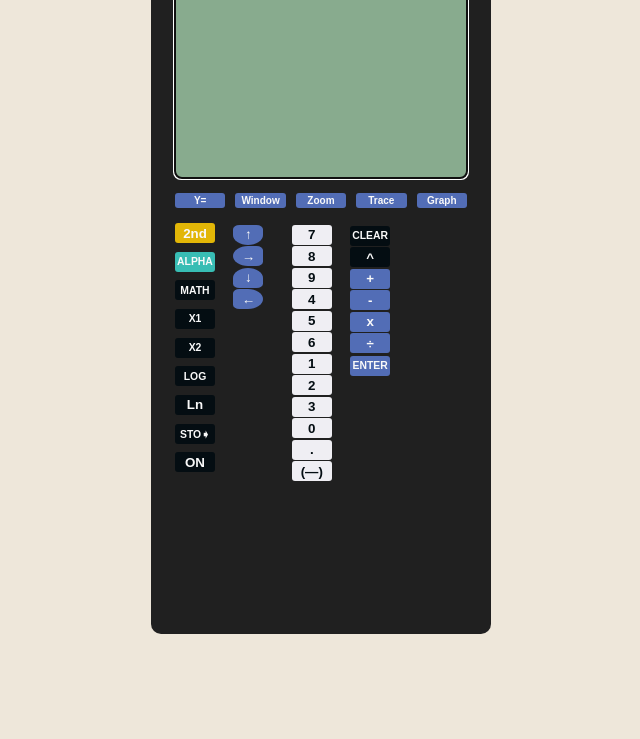
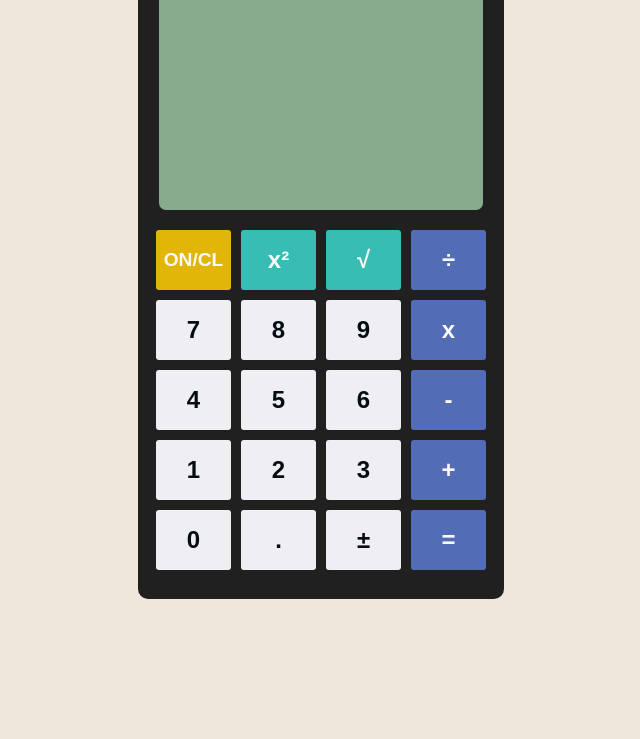
Before and after one commit to ZachJxyz/calculator, a plain HTML site: page index.html in a window 1280 px wide. Shown: the part 128-867 px from the top of the page, without its empty margins (319-959 px from the left). After the commit the page ends 800 px from the top, so only its background shows below. Drawn offline with Linux system fonts and the light colour scheme.

Commit message:
simplified

```diff
--- a/index.html
+++ b/index.html
@@ -3,9 +3,7 @@
 <head>
     <meta charset="UTF-8">
     <meta name="viewport" content="width=device-width, initial-scale=1.0">
-
     <link rel="stylesheet" href="style.css">
-
     <script src="scripts.js"></script>
 
     <title>MI-83 Plus</title>
@@ -19,58 +17,31 @@
             </div>
             <div class="calc-body">
                 <div class="calc-screen">
-                    <input class="screen" type="text" class="rq-form-element" autofocus/>
+                    <form>
+                        <input class="screen" type="number" name="calculator" id="calculator">
                 </div>
                 <div class="calc-buttons">
-                    <div class="btn-top">
-                        <button class="btn-top-button y">Y=</button>
-                        <button class="btn-top-button window">Window</button>
-                        <button class="btn-top-button zoom">Zoom</button>
-                        <button class="btn-top-button trace">Trace</button>
-                        <button class="btn-top-button graph">Graph</button>
-                    </div>
-                    <div class="calc-main">
-                        <div class="btn-func">
-                            <button class="btn-calc second">2nd</button>
-                            <button class="btn-calc alpha">ALPHA</button>
-                            <button class="btn-calc math">MATH</button>
-                            <button class="btn-calc x1">X1</button>
-                            <button class="btn-calc x2">X2</button>
-                            <button class="btn-calc log">LOG</button>
-                            <button class="btn-calc ln">Ln</button>
-                            <button class="btn-calc sto">STO➧</button>
-                            <button class="btn-calc on">ON</button>
-                        </div>
-                        <div class="btn-arrows">
-                            <button class="up">↑</button>
-                            <button class="right">→</button>
-                            <button class="down">↓</button>
-                            <button class="left">←</button>
-                        </div>
-                        <div class="btn-main">
-                            <button class="btn-calc seven">7</button>
-                            <button class="btn-calc eight">8</button>
-                            <button class="btn-calc nine">9</button>
-                            <button class="btn-calc four">4</button>
-                            <button class="btn-calc five">5</button>
-                            <button class="btn-calc six">6</button>
-                            <button class="btn-calc one">1</button>
-                            <button class="btn-calc two">2</button>
-                            <button class="btn-calc three">3</button>
-                            <button class="btn-calc zero">0</button>
-                            <button class="btn-calc decimal">.</button>
-                            <button class="btn-calc negative">(—)</button>
-                        </div>
-                        <div class="btn-math">
-                            <button class="btn-calc clear">CLEAR</button>
-                            <button class="btn-calc power">^</button>
-                            <button class="btn-calc add">+</button>
-                            <button class="btn-calc subtract">-</button>
-                            <button class="btn-calc multiply">x</button>
-                            <button class="btn-calc divide">÷</button>
-                            <button class="btn-calc enter">ENTER</button>
-                        </div>
-                    </div>
+                    <button type="clear" id="on" class="btn-calc on">ON/CL</button>
+                    <button type="button" id="square" class="btn-calc square">x²</button>
+                    <button type="button" id="square-root" class="btn-calc root">√</button>
+                    <button type="button" id="negative" class="btn-calc negative">±</button>
+                    <button type="button" id="seven" class="btn-calc seven">7</button>
+                    <button type="button" id="eight" class="btn-calc eight">8</button>
+                    <button type="button" id="nine" class="btn-calc nine">9</button>
+                    <button type="button" id="four" class="btn-calc four">4</button>
+                    <button type="button" id="five" class="btn-calc five">5</button>
+                    <button type="button" id="six" class="btn-calc six">6</button>
+                    <button type="button" id="one" class="btn-calc one">1</button>
+                    <button type="button" id="two" class="btn-calc two">2</button>
+                    <button type="button" id="three" class="btn-calc three">3</button>
+                    <button type="button" id="zero" class="btn-calc zero">0</button>
+                    <button type="button" id="decimal" class="btn-calc decimal">.</button>
+                    <button type="button" id="divide" class="btn-calc btn-math divide">÷</button>
+                    <button type="button" id="multiply" class="btn-calc btn-math multiply">x</button>
+                    <button type="button" id="subtract" class="btn-calc btn-math subtract">-</button>
+                    <button type="button" id="add" class="btn-calc btn-math add">+</button>
+                    <button type="button" id="submit" type="submit" class="btn-calc enter">=</button>
+                </form>
                 </div>
             </div>
         </div>
--- a/scripts.js
+++ b/scripts.js
@@ -0,0 +1,7 @@
+const btns = document.querySelectorAll('.btn-calc')
+
+btns.forEach(btn  => {
+    btns.addEventListener('click', event => {
+        console.log('hi')
+    })
+})
--- a/style.css
+++ b/style.css
@@ -40,33 +40,36 @@ body {
 
 /* <------------=== BUTTON STYLES ===----------------------> */
 
-.second {
+.second, .on {
     background-color: var(--second-button);
 }
 
-.alpha {
+.alpha, .clear, .root, .square {
     background-color: var(--alpha-button);
+    font-size: 1.5rem;
 }
 
-.enter, .alpha, .math, .log, .sto, .x1, .x2, .clear {
-    font-size: .65rem;
+.enter, .alpha, .on, .math, .log, .sto, .x1, .x2, .clear {
+    font-size: 1.2rem;
 }
 
 .decimal, .zero, .one, .two, .three,
 .four, .five, .six, .seven, .eight, .nine, .negative {
     background-color: var(--calc-buttons);
     color: var(--main-dark);
+    font-size: 1.5rem;
 }
 
 .add, .subtract, .multiply, .divide, .enter {
     background-color: var(--top-buttons);
+    font-size: 1.5rem;
 }
 
 .btn-calc {
     margin: 0;
     padding: 0;
-    height: 20px;
-    width: 40px;
+    height: 60px;
+    width: 75px;
 }
 
 .up,
@@ -120,11 +123,11 @@ button:hover,
 }
 
 .calculator {
-    padding: 10px;
+    padding: 7px;
     background-color: rgb(32, 32, 32);
     color: var(--main-light);
-    height: calc(var(--screen-height)*11);
-    width: calc(var(--screen-height)*5);
+    height: calc(var(--screen-height)*10);
+    width: calc(var(--screen-height)*5.5);
     border-radius: 10px;
     display: grid;
     grid-template-rows: 1fr 3fr 7fr;
@@ -154,7 +157,7 @@ button:hover,
 /* <-----------------==== CALC BODY ===-----------------> */
 
 .calc-body {
-    grid-row: 3 / 4;
+    grid-row: 2 / 3;
     grid-column: 2 / 3;
     display: grid;
     grid-template-rows: 1fr;
@@ -164,113 +167,85 @@ button:hover,
 .calc-screen {
     grid-row: 1 / 2;
     grid-column: 2 / 3;
-    margin-bottom: 15px;
+    display: grid;
+    justify-content: center;
+    margin-bottom: 20px;
 }
 
-.screen {
+input::-webkit-outer-spin-button,
+input::-webkit-inner-spin-button {
+    -webkit-appearance: none;
+    margin: 0;
+}
+
+input {
+    border-radius: 7px;
     background-color: var(--main-light-c1);
     height: calc(var(--screen-height)*3.5);
-    width: calc(var(--screen-height)*4.5);
-    color: var(--main-dark);
-    border-radius: 7px;
+    width: calc(var(--screen-height)*5);
+    /* direction: rtl; */
+    font-size: 2rem;
+    word-wrap: break-word;
+    word-break: break-all;
 }
 
 .calc-buttons {
     grid-row: 2 / 3;
     grid-column: 2 / 3;
     display: grid;
-    grid-template-rows: 1fr;
-    grid-template-columns: 1fr;
-}
-
-.btn-top {
-    padding: 0;
-    margin-bottom: 15px;
-    grid-column: 1 / 6;
-    grid-row: 1 / 2;
-    display: grid;
-    grid-template-columns: repeat(5, 1fr);
+    grid-template-rows: repeat(5, 1fr);
+    grid-template-columns: repeat(4, 1fr);
     gap: 10px;
 }
 
-.btn-top button {
-    background-color: var(--top-buttons);
-    font-size: 10px;
+.seven {
+    grid-area: 2 / 1 / 3 / 2;
 }
 
-.btn-top-button {
-    height: 15px;
+.eight {
+    grid-area: 2 / 2 / 3 / 3;
 }
 
-.calc-main {
-    grid-column: 1 / 6;
-    display: grid;
-    grid-template-rows: repeat(2, 1fr);
-    grid-template-columns: repeat(5, 1fr);
+.nine {
+    grid-area: 2 / 3 / 3 / 4;
 }
 
-/* <-----------------=== FUNCTION KEYS (1-ROW / 5-COL) ===-----------------> */
-
-.btn-func {
-    grid-row: 1 / 2;
-    grid-column: 1 / 2;
-    display: grid;
-    grid-template-rows: repeat(9, 1fr);
+.four {
+    grid-area: 3 / 1 / 4 / 2;
 }
 
-.second {
-    grid-row: 1 / 2;
+.five {
+    grid-area: 3 / 2 / 4 / 3;
 }
 
-.alpha {
-    grid-row: 2 / 3;
+.six {
+    grid-area: 3 / 3 / 4 / 4;
 }
 
-/* <-----------------=== AAROWS (1-ROW / 5-COL) ===-----------------> */
-
-/* .btn-arrows {
-    grid-row: 1 / 2;
-    grid-column: 5 / 6;
-    display: grid;
-    grid-template-rows: 1fr;
-    grid-template-columns: repeat(3, 1fr);
+.one {
+    grid-area: 4 / 1 / 4 / 2;
 }
 
-.up {
-    grid-row: 1 / 2;
-    grid-column: 4 / 5;
-    align-self: start;
+.two {
+    grid-area: 4 / 2 / 4 / 3;
 }
 
-.right {
-    grid-row: 1 / 2;
-    grid-column: 6 / 7;
-    align-self: center;
+.three {
+    grid-area: 4 / 3 / 4 / 4;
 }
 
-.down {
-    grid-row: 1 / 2;
-    grid-column: 4 / 5;
-    align-self: end;
+.zero {
+    grid-area: 5 / 1 / 6 / 2;
 }
 
-.left {
-    grid-row: 1 / 2;
-    grid-column: 3 / 4;
-    align-self: center;
+.decimal {
+    grid-area: 5 / 2 / 6 / 3;
 }
 
-.btn-math {
-    grid-row: 3 / 9;
-    grid-column: 5 / 6;
+.negative {
+    grid-area: 5 / 3 / 6 / 4;
 }
 
-.btn-main {
-    grid-row: 6 / 7;
-    grid-column: 2 / 5;
-    display: grid;
-    grid-template-rows: repeat(4, 1fr);
-    grid-template-columns: repeat(3, 1fr);
+.divide, .multiply, .subtract, .add, .enter {
+    grid-column: 4 / 5;
 }
-
-*/
```
Also changed, not shown: 1 other file.
